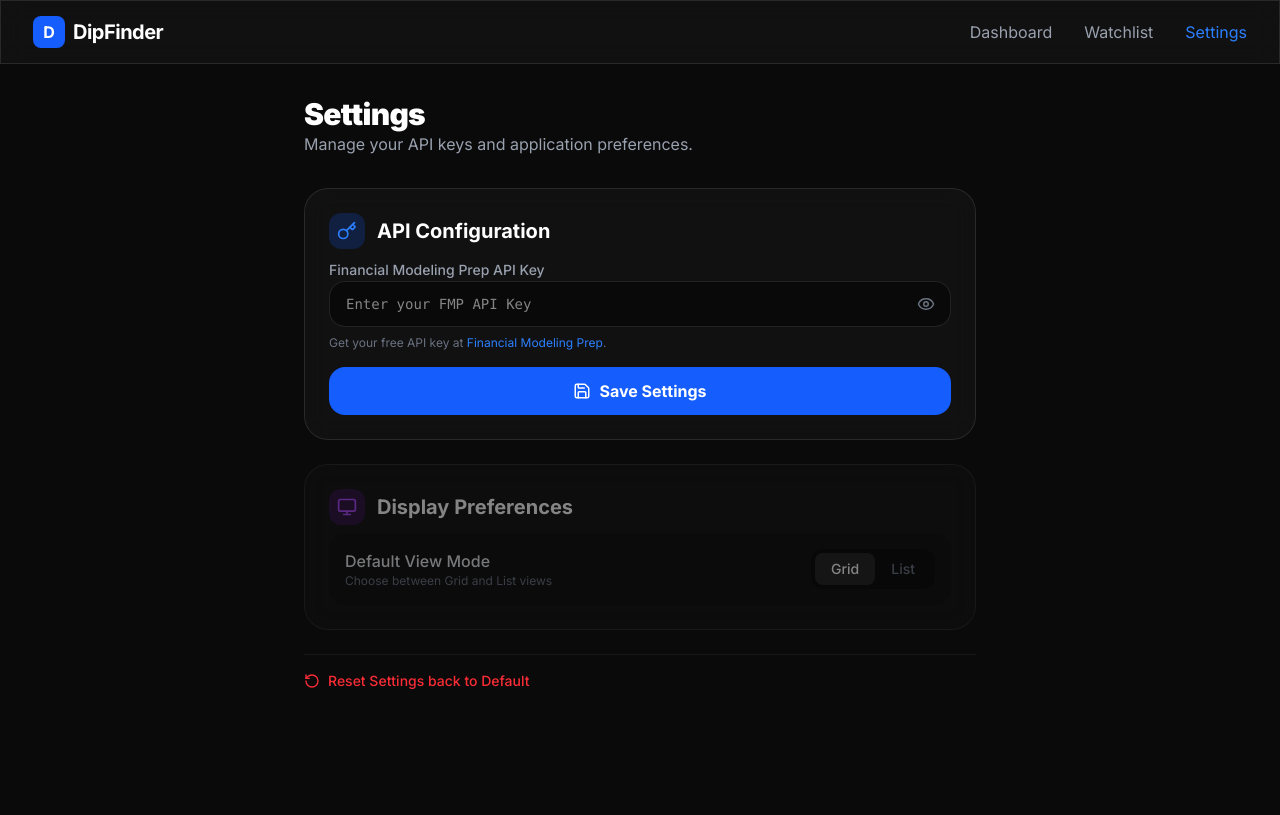
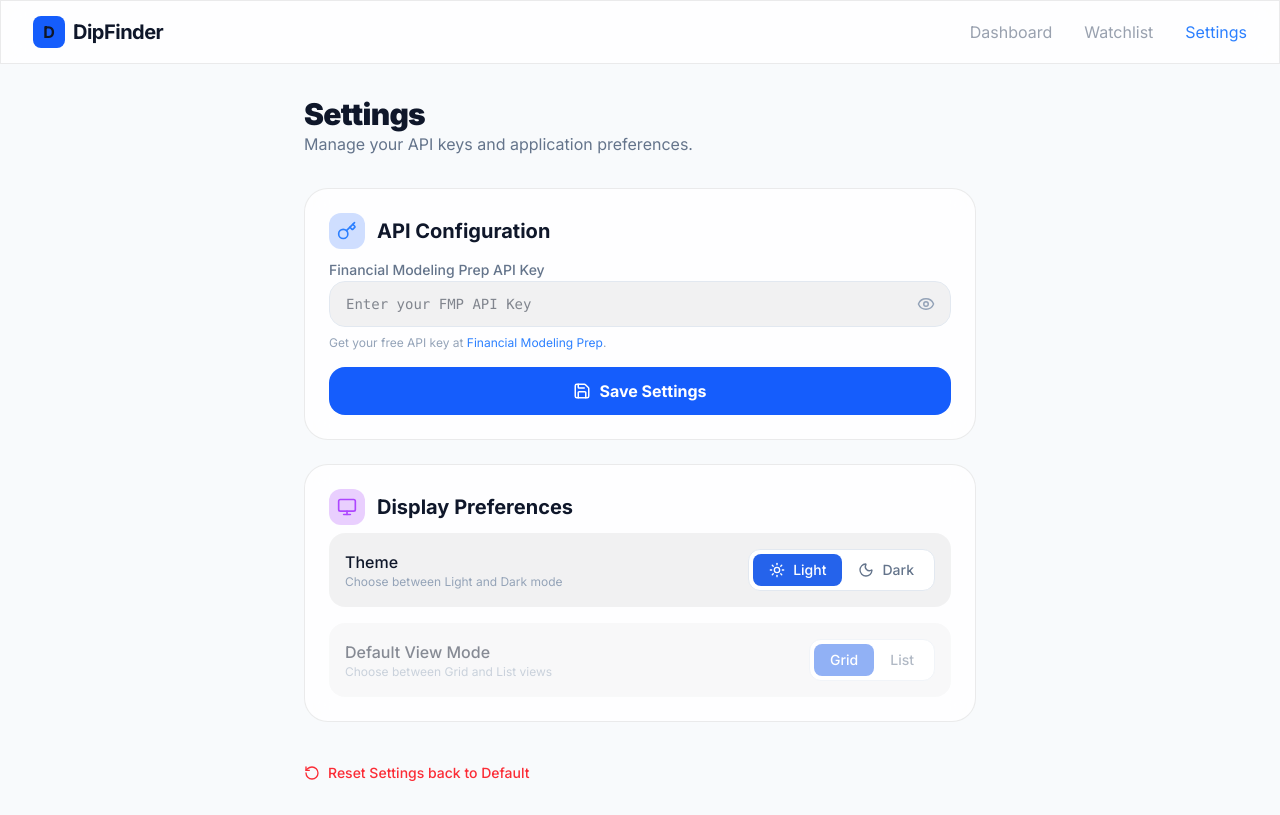
Before and after one commit to samy19980109/stock_watchlist, a Next.js app: page /settings in a window 1280 px wide. Built offline with nearby package versions, Linux system fonts and the light colour scheme.

Commit message:
optional light and dark mode

```diff
--- a/src/app/globals.css
+++ b/src/app/globals.css
@@ -1,13 +1,38 @@
 @import "tailwindcss";
 
-:root {
+/* Dark theme (default) */
+:root,
+[data-theme="dark"] {
     --background: #0a0a0a;
     --foreground: #ededed;
+    --foreground-muted: #9ca3af;
+    --foreground-subtle: #6b7280;
     --primary: #3b82f6;
     --secondary: #10b981;
     --accent: #f59e0b;
     --card: #141414;
+    --card-hover: #1a1a1a;
     --border: #262626;
+    --glass-bg: rgba(20, 20, 20, 0.7);
+    --glass-border: rgba(255, 255, 255, 0.1);
+    --input-bg: rgba(0, 0, 0, 0.4);
+}
+
+/* Light theme */
+[data-theme="light"] {
+    --background: #f8fafc;
+    --foreground: #0f172a;
+    --foreground-muted: #64748b;
+    --foreground-subtle: #94a3b8;
+    --primary: #2563eb;
+    --secondary: #059669;
+    --accent: #d97706;
+    --card: #ffffff;
+    --card-hover: #f1f5f9;
+    --border: #e2e8f0;
+    --glass-bg: rgba(255, 255, 255, 0.8);
+    --glass-border: rgba(0, 0, 0, 0.08);
+    --input-bg: rgba(0, 0, 0, 0.05);
 }
 
 body {
@@ -18,6 +43,7 @@ body {
     padding: 0;
     -webkit-font-smoothing: antialiased;
     -moz-osx-font-smoothing: grayscale;
+    transition: background-color 0.3s ease, color 0.3s ease;
 }
 
 @layer base {
@@ -27,17 +53,35 @@ body {
 }
 
 .glass {
-    background: rgba(20, 20, 20, 0.7);
+    background: var(--glass-bg);
     backdrop-filter: blur(12px);
     -webkit-backdrop-filter: blur(12px);
-    border: 1px solid rgba(255, 255, 255, 0.1);
+    border: 1px solid var(--glass-border);
+    transition: background-color 0.3s ease, border-color 0.3s ease;
 }
 
 .dip-card {
-    transition: transform 0.2s ease, box-shadow 0.2s ease;
+    transition: transform 0.2s ease, box-shadow 0.2s ease, background-color 0.3s ease;
 }
 
 .dip-card:hover {
     transform: translateY(-2px);
     box-shadow: 0 10px 30px -10px rgba(59, 130, 246, 0.3);
 }
+
+/* Theme-aware utility classes */
+.bg-card {
+    background-color: var(--card);
+}
+
+.text-muted {
+    color: var(--foreground-muted);
+}
+
+.text-subtle {
+    color: var(--foreground-subtle);
+}
+
+.input-bg {
+    background-color: var(--input-bg);
+}
--- a/src/app/layout.tsx
+++ b/src/app/layout.tsx
@@ -10,13 +10,24 @@ export const metadata: Metadata = {
     description: "Identify buying opportunities using fundamental analysis and moving averages.",
 };
 
+// Script to prevent flash of wrong theme
+const themeScript = `
+  (function() {
+    const theme = localStorage.getItem('theme') || (window.matchMedia('(prefers-color-scheme: dark)').matches ? 'dark' : 'light');
+    document.documentElement.setAttribute('data-theme', theme);
+  })();
+`;
+
 export default function RootLayout({
     children,
 }: Readonly<{
     children: React.ReactNode;
 }>) {
     return (
-        <html lang="en">
+        <html lang="en" suppressHydrationWarning>
+            <head>
+                <script dangerouslySetInnerHTML={{ __html: themeScript }} />
+            </head>
             <body className={inter.className}>
                 <Layout>{children}</Layout>
             </body>
--- a/src/app/settings/page.tsx
+++ b/src/app/settings/page.tsx
@@ -1,17 +1,39 @@
 'use client';
 
 import { useState, useEffect } from 'react';
-import { Key, Eye, EyeOff, Save, RotateCcw, Monitor } from 'lucide-react';
+import { Key, Eye, EyeOff, Save, RotateCcw, Monitor, Sun, Moon } from 'lucide-react';
+
+type Theme = 'light' | 'dark';
 
 export default function SettingsPage() {
     const [apiKey, setApiKey] = useState('');
     const [showKey, setShowKey] = useState(false);
     const [saved, setSaved] = useState(false);
+    const [theme, setTheme] = useState<Theme>('dark');
 
     useEffect(() => {
         const storedKey = localStorage.getItem('FMP_API_KEY');
         if (storedKey) setApiKey(storedKey);
+
+        // Load theme preference
+        const storedTheme = localStorage.getItem('theme') as Theme | null;
+        if (storedTheme) {
+            setTheme(storedTheme);
+            document.documentElement.setAttribute('data-theme', storedTheme);
+        } else {
+            // Check system preference
+            const prefersDark = window.matchMedia('(prefers-color-scheme: dark)').matches;
+            const defaultTheme = prefersDark ? 'dark' : 'light';
+            setTheme(defaultTheme);
+            document.documentElement.setAttribute('data-theme', defaultTheme);
+        }
     }, []);
+
+    const handleThemeChange = (newTheme: Theme) => {
+        setTheme(newTheme);
+        localStorage.setItem('theme', newTheme);
+        document.documentElement.setAttribute('data-theme', newTheme);
+    };
 
     const handleSave = () => {
         localStorage.setItem('FMP_API_KEY', apiKey);
@@ -22,7 +44,10 @@ export default function SettingsPage() {
     const handleReset = () => {
         if (confirm('Are you sure you want to reset all settings? This will not clear your watchlist.')) {
             localStorage.removeItem('FMP_API_KEY');
+            localStorage.removeItem('theme');
             setApiKey('');
+            setTheme('dark');
+            document.documentElement.setAttribute('data-theme', 'dark');
         }
     };
 
@@ -30,12 +55,12 @@ export default function SettingsPage() {
         <div className="max-w-2xl mx-auto space-y-8">
             <div>
                 <h1 className="text-3xl font-black tracking-tight">Settings</h1>
-                <p className="text-gray-400">Manage your API keys and application preferences.</p>
+                <p className="text-muted">Manage your API keys and application preferences.</p>
             </div>
 
             <div className="space-y-6">
                 {/* API Configuration */}
-                <section className="glass p-6 rounded-3xl border border-white/10 space-y-4">
+                <section className="glass p-6 rounded-3xl space-y-4">
                     <div className="flex items-center gap-3 mb-2">
                         <div className="p-2 bg-blue-600/20 text-blue-500 rounded-xl">
                             <Key size={20} />
@@ -44,30 +69,30 @@ export default function SettingsPage() {
                     </div>
 
                     <div className="space-y-2">
-                        <label className="text-sm font-medium text-gray-400">Financial Modeling Prep API Key</label>
+                        <label className="text-sm font-medium text-muted">Financial Modeling Prep API Key</label>
                         <div className="relative">
                             <input
                                 type={showKey ? 'text' : 'password'}
                                 value={apiKey}
                                 onChange={(e) => setApiKey(e.target.value)}
                                 placeholder="Enter your FMP API Key"
-                                className="w-full bg-black/40 border border-white/10 rounded-2xl py-3 pl-4 pr-12 focus:outline-none focus:ring-2 focus:ring-blue-500/50 transition-all font-mono text-sm"
+                                className="w-full input-bg border border-[var(--border)] rounded-2xl py-3 pl-4 pr-12 focus:outline-none focus:ring-2 focus:ring-blue-500/50 transition-all font-mono text-sm"
                             />
                             <button
                                 onClick={() => setShowKey(!showKey)}
-                                className="absolute right-4 top-1/2 -translate-y-1/2 text-gray-500 hover:text-white transition-colors"
+                                className="absolute right-4 top-1/2 -translate-y-1/2 text-subtle hover:text-[var(--foreground)] transition-colors"
                             >
                                 {showKey ? <EyeOff size={18} /> : <Eye size={18} />}
                             </button>
                         </div>
-                        <p className="text-xs text-gray-500">
+                        <p className="text-xs text-subtle">
                             Get your free API key at <a href="https://site.financialmodelingprep.com/developer/docs/" target="_blank" rel="noopener noreferrer" className="text-blue-500 hover:underline">Financial Modeling Prep</a>.
                         </p>
                     </div>
 
                     <button
                         onClick={handleSave}
-                        className={`w-full flex items-center justify-center gap-2 py-3 rounded-2xl font-bold transition-all ${saved ? 'bg-green-600' : 'bg-blue-600 hover:bg-blue-700'
+                        className={`w-full flex items-center justify-center gap-2 py-3 rounded-2xl font-bold transition-all text-white ${saved ? 'bg-green-600' : 'bg-blue-600 hover:bg-blue-700'
                             }`}
                     >
                         {saved ? <><Save size={18} /> Saved!</> : <><Save size={18} /> Save Settings</>}
@@ -75,21 +100,53 @@ export default function SettingsPage() {
                 </section>
 
                 {/* Display Preferences */}
-                <section className="glass p-6 rounded-3xl border border-white/10 space-y-4 opacity-50 cursor-not-allowed">
+                <section className="glass p-6 rounded-3xl space-y-4">
                     <div className="flex items-center gap-3 mb-2">
                         <div className="p-2 bg-purple-600/20 text-purple-500 rounded-xl">
                             <Monitor size={20} />
                         </div>
                         <h2 className="text-xl font-bold">Display Preferences</h2>
                     </div>
-                    <div className="flex items-center justify-between p-4 bg-black/20 rounded-2xl">
+
+                    {/* Theme Toggle */}
+                    <div className="flex items-center justify-between p-4 bg-[var(--input-bg)] rounded-2xl">
                         <div>
-                            <p className="font-medium text-gray-200">Default View Mode</p>
-                            <p className="text-xs text-gray-500">Choose between Grid and List views</p>
+                            <p className="font-medium">Theme</p>
+                            <p className="text-xs text-subtle">Choose between Light and Dark mode</p>
                         </div>
-                        <div className="flex bg-black/40 p-1 rounded-xl">
-                            <button className="px-4 py-1.5 rounded-lg bg-white/10 text-sm font-medium">Grid</button>
-                            <button className="px-4 py-1.5 rounded-lg text-gray-500 text-sm font-medium">List</button>
+                        <div className="flex bg-[var(--card)] p-1 rounded-xl border border-[var(--border)]">
+                            <button
+                                onClick={() => handleThemeChange('light')}
+                                className={`flex items-center gap-2 px-4 py-1.5 rounded-lg text-sm font-medium transition-all ${theme === 'light'
+                                    ? 'bg-[var(--primary)] text-white'
+                                    : 'text-muted hover:text-[var(--foreground)]'
+                                    }`}
+                            >
+                                <Sun size={16} />
+                                Light
+                            </button>
+                            <button
+                                onClick={() => handleThemeChange('dark')}
+                                className={`flex items-center gap-2 px-4 py-1.5 rounded-lg text-sm font-medium transition-all ${theme === 'dark'
+                                    ? 'bg-[var(--primary)] text-white'
+                                    : 'text-muted hover:text-[var(--foreground)]'
+                                    }`}
+                            >
+                                <Moon size={16} />
+                                Dark
+                            </button>
+                        </div>
+                    </div>
+
+                    {/* View Mode (disabled) */}
+                    <div className="flex items-center justify-between p-4 bg-[var(--input-bg)] rounded-2xl opacity-50 cursor-not-allowed">
+                        <div>
+                            <p className="font-medium">Default View Mode</p>
+                            <p className="text-xs text-subtle">Choose between Grid and List views</p>
+                        </div>
+                        <div className="flex bg-[var(--card)] p-1 rounded-xl border border-[var(--border)]">
+                            <button className="px-4 py-1.5 rounded-lg bg-[var(--primary)] text-white text-sm font-medium">Grid</button>
+                            <button className="px-4 py-1.5 rounded-lg text-muted text-sm font-medium">List</button>
                         </div>
                     </div>
                 </section>
--- a/src/components/Layout.tsx
+++ b/src/components/Layout.tsx
@@ -11,7 +11,7 @@ export default function Layout({ children }: { children: ReactNode }) {
     const isActive = (path: string) => pathname === path;
 
     return (
-        <div className="min-h-screen bg-[#0a0a0a] pb-20 md:pb-0 md:pt-16 text-white">
+        <div className="min-h-screen bg-[var(--background)] pb-20 md:pb-0 md:pt-16 text-[var(--foreground)] transition-colors duration-300">
             {/* Desktop Navbar */}
             <nav className="fixed top-0 left-0 right-0 h-16 glass z-50 hidden md:flex items-center justify-between px-8 border-b border-white/10">
                 <Link href="/" className="flex items-center gap-2">
```
Also changed, not shown: 1 other file (tests, documents, lock files or other folders).
